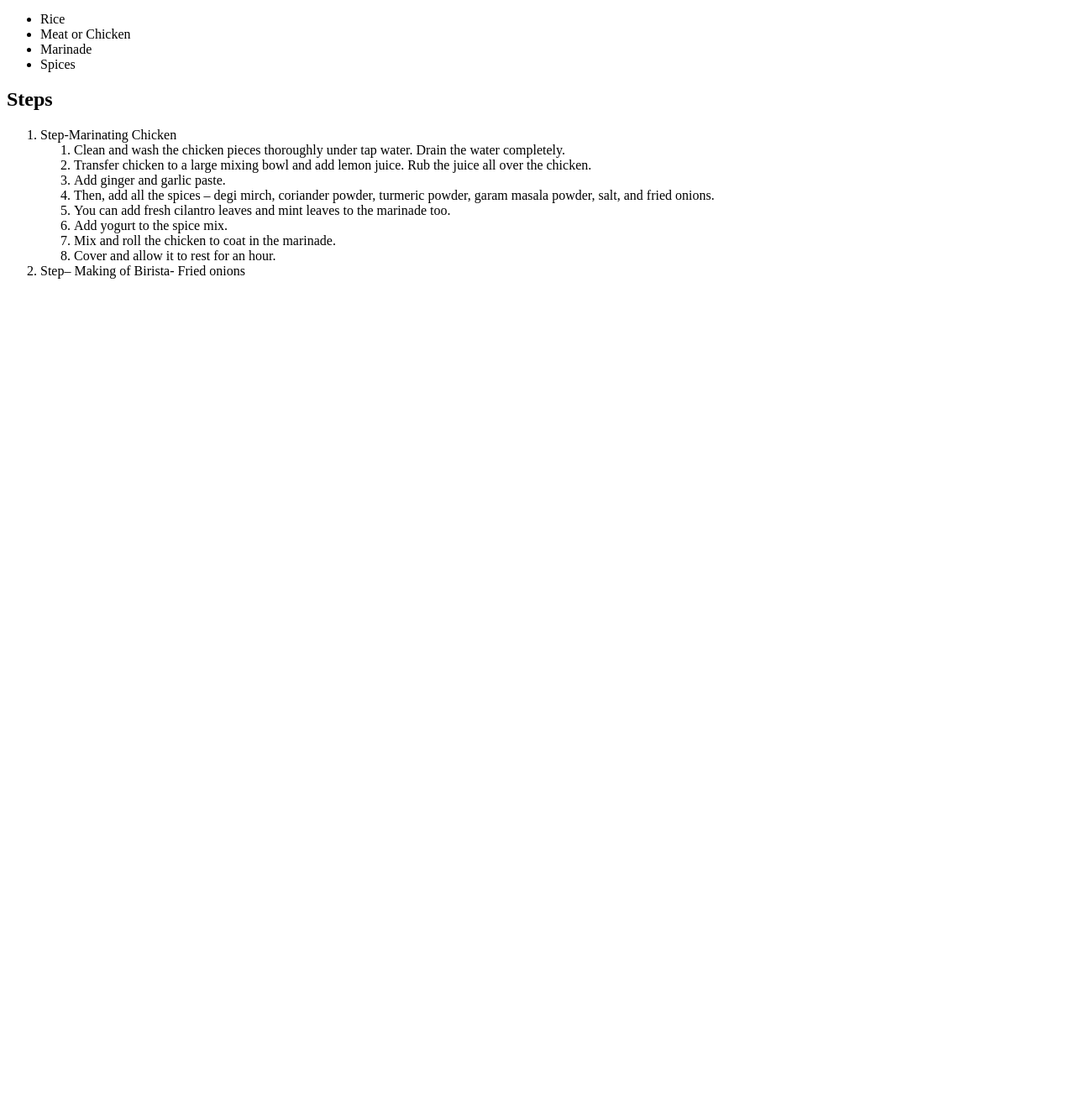
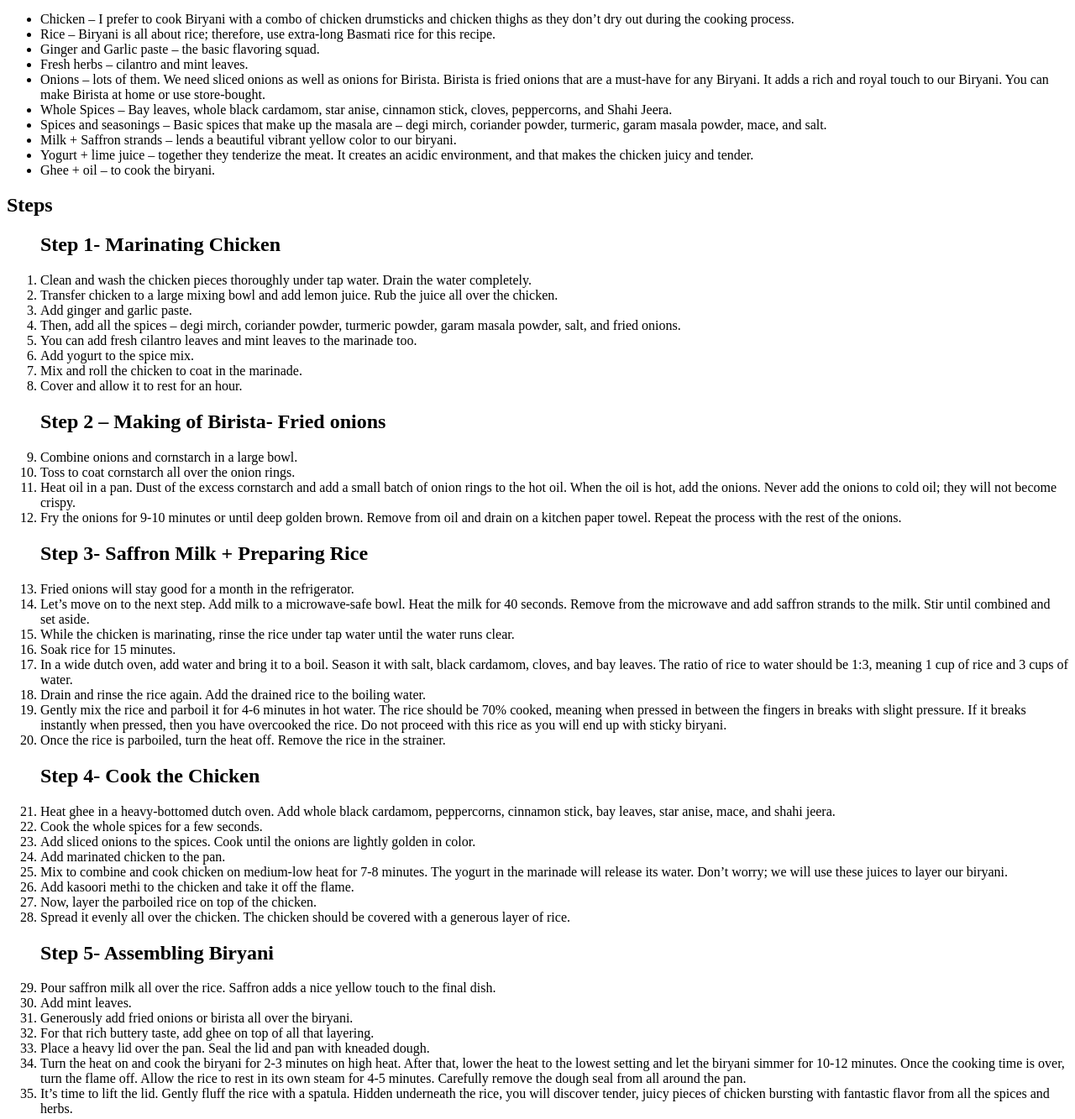
Before and after one commit to tamoorchatha/odin_project, a plain HTML site: page recipie/biryani.html in a window 1280 px wide. Shown: the part 540-1873 px from the top of the page at 84% size. Before the commit the page ends 888 px from the top, so only its background shows below. Drawn offline with Linux system fonts and the light colour scheme.

Commit message:
Edit README.md and recipie and index.html

```diff
--- a/recipie/biryani.html
+++ b/recipie/biryani.html
@@ -11,15 +11,20 @@
         <p>Biryani is a mixed rice dish originating among the Muslims of the Indian subcontinent. It is made with spices, rice, and meat (usually chicken, goat, lamb, prawn, fish or beef), or eggs or vegetables such as potatoes in certain regional varieties.</p>
         <h2>Ingredients</h2>
         <ul>
-            <li>Rice</li>
-            <li>Meat or Chicken</li>
-            <li>Marinade</li>
-            <li>Spices</li>
+            <li>Chicken – I prefer to cook Biryani with a combo of chicken drumsticks and chicken thighs as they don’t dry out during the cooking process.</li>
+            <li>Rice – Biryani is all about rice; therefore, use extra-long Basmati rice for this recipe.</li>
+            <li>Ginger and Garlic paste – the basic flavoring squad.</li>
+            <li>Fresh herbs – cilantro and mint leaves.</li>
+            <li>Onions – lots of them. We need sliced onions as well as onions for Birista. Birista is fried onions that are a must-have for any Biryani. It adds a rich and royal touch to our Biryani. You can make Birista at home or use store-bought.</li>
+            <li>Whole Spices – Bay leaves, whole black cardamom, star anise, cinnamon stick, cloves, peppercorns, and Shahi Jeera.</li>
+            <li>Spices and seasonings – Basic spices that make up the masala are – degi mirch, coriander powder, turmeric, garam masala powder, mace, and salt.</li>
+            <li>Milk + Saffron strands – lends a beautiful vibrant yellow color to our biryani.</li>
+            <li>Yogurt + lime juice – together they tenderize the meat. It creates an acidic environment, and that makes the chicken juicy and tender.</li>
+            <li>Ghee + oil – to cook the biryani.</li>
         </ul>
         <h2>Steps</h2>
         <ol>
-            <li>Step-Marinating Chicken</li>
-            <ol>
+            <h2>Step 1- Marinating Chicken</h2>
                 <li>Clean and wash the chicken pieces thoroughly under tap water. Drain the water completely.</li>
                 <li>Transfer chicken to a large mixing bowl and add lemon juice. Rub the juice all over the chicken.</li>
                 <li>Add ginger and garlic paste.</li>
@@ -28,8 +33,39 @@
                 <li>Add yogurt to the spice mix.</li>
                 <li>Mix and roll the chicken to coat in the marinade.</li>
                 <li>Cover and allow it to rest for an hour.</li>
-            </ol>
-            <li>Step– Making of Birista- Fried onions</li>
+                <h2>Step 2 – Making of Birista- Fried onions</h2>
+                <li>Combine onions and cornstarch in a large bowl.</li>
+                <li>Toss to coat cornstarch all over the onion rings.</li>
+                <li>Heat oil in a pan. Dust of the excess cornstarch and add a small batch of onion rings to the hot oil. When the oil is hot, add the onions. Never add the onions to cold oil; they will not become crispy.</li>
+                <li>Fry the onions for 9-10 minutes or until deep golden brown. Remove from oil and drain on a kitchen paper towel. Repeat the process with the rest of the onions.</li>
+                <h2>Step 3- Saffron Milk + Preparing Rice</h2>
+                <li>Fried onions will stay good for a month in the refrigerator.</li>
+                <li>Let’s move on to the next step. Add milk to a microwave-safe bowl. Heat the milk for 40 seconds. Remove from the microwave and add saffron strands to the milk. Stir until combined and set aside.</li>
+                <li>While the chicken is marinating, rinse the rice under tap water until the water runs clear.</li>
+                <li>Soak rice for 15 minutes.</li>
+                <li>In a wide dutch oven, add water and bring it to a boil. Season it with salt, black cardamom, cloves, and bay leaves. The ratio of rice to water should be 1:3, meaning 1 cup of rice and 3 cups of water.</li>
+                <li>Drain and rinse the rice again. Add the drained rice to the boiling water.</li>
+                <li>Gently mix the rice and parboil it for 4-6 minutes in hot water. The rice should be 70% cooked, meaning when pressed in between the fingers in breaks with slight pressure. If it breaks instantly when pressed, then you have overcooked the rice. Do not proceed with this rice as you will end up with sticky biryani.</li>
+                <li>Once the rice is parboiled, turn the heat off. Remove the rice in the strainer.</li>
+                <h2>Step 4- Cook the Chicken</h2>
+                <li>Heat ghee in a heavy-bottomed dutch oven. Add whole black cardamom, peppercorns, cinnamon stick, bay leaves, star anise, mace, and shahi jeera.</li>
+                <li>Cook the whole spices for a few seconds. </li>
+                <li>Add sliced onions to the spices. Cook until the onions are lightly golden in color.</li>
+                <li>Add marinated chicken to the pan.</li>
+                <li>Mix to combine and cook chicken on medium-low heat for 7-8 minutes.  The yogurt in the marinade will release its water. Don’t worry; we will use these juices to layer our biryani.</li>
+                <li>Add kasoori methi to the chicken and take it off the flame.</li>
+                <li>Now, layer the parboiled rice on top of the chicken.</li>
+                <li>Spread it evenly all over the chicken. The chicken should be covered with a generous layer of rice. </li>
+                <h2>Step 5- Assembling Biryani</h2>
+                <li>Pour saffron milk all over the rice. Saffron adds a nice yellow touch to the final dish.</li>
+                <li>Add mint leaves.</li>
+                <li>Generously add fried onions or birista all over the biryani.</li>
+                <li>For that rich buttery taste, add ghee on top of all that layering.</li>
+                <li>Place a heavy lid over the pan. Seal the lid and pan with kneaded dough.</li>
+                <li>Turn the heat on and cook the biryani for 2-3 minutes on high heat. After that, lower the heat to the lowest setting and let the biryani simmer for 10-12 minutes.
+
+                    Once the cooking time is over, turn the flame off. Allow the rice to rest in its own steam for 4-5 minutes. Carefully remove the dough seal from all around the pan.</li>
+                    <li>It’s time to lift the lid. Gently fluff the rice with a spatula. Hidden underneath the rice, you will discover tender, juicy pieces of chicken bursting with fantastic flavor from all the spices and herbs.</li>
         </ol>
     </body>
 </html>
```
Also changed, not shown: index.html (+10 -1 lines), recipie/chicken_noodle.html (added, +35 -0 lines), recipie/tomato_puree.html (added, +33 -0 lines), recipie/Chicken-noodle-soup.jpg (added), recipie/Homemade_Tomato_Puree.jpg (added).
